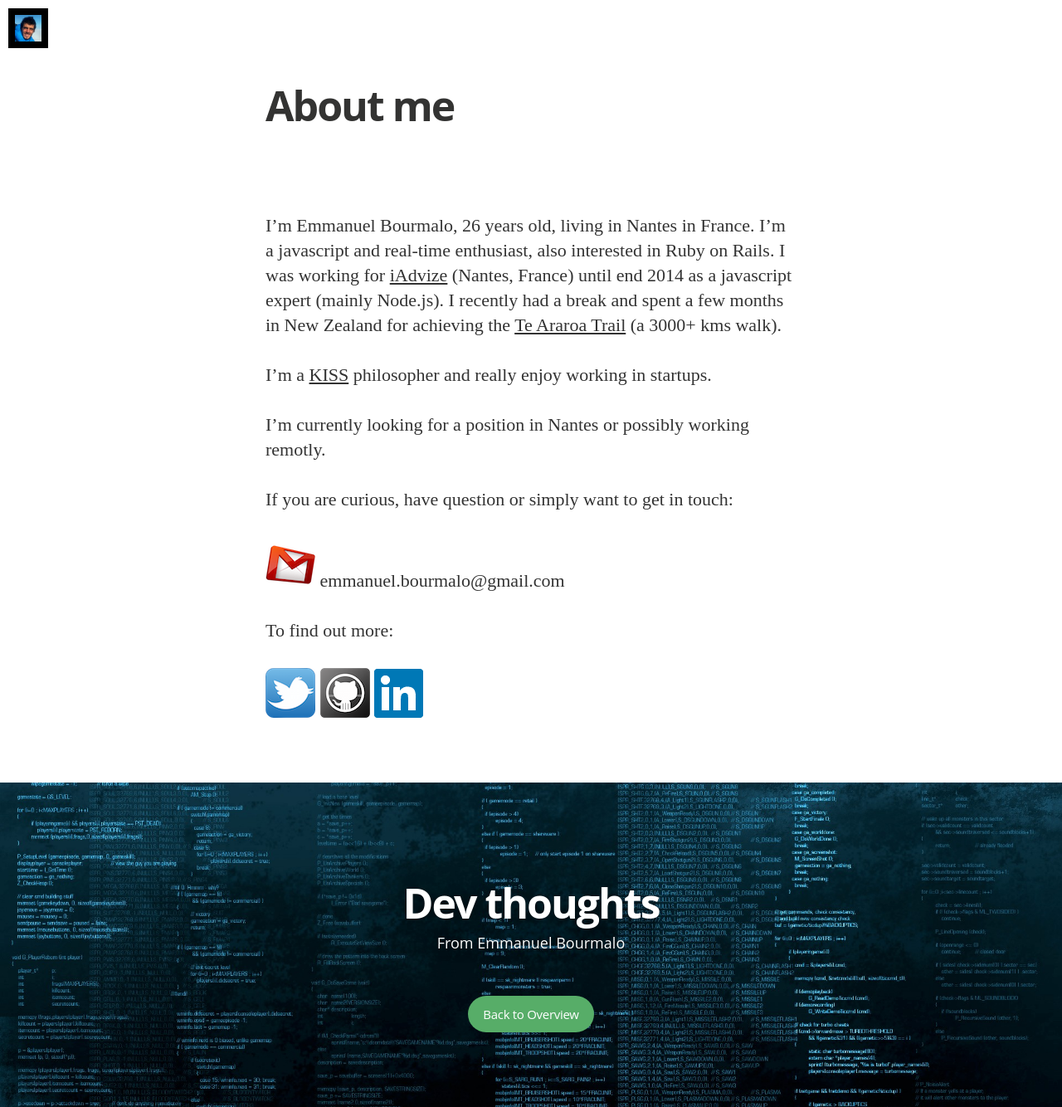
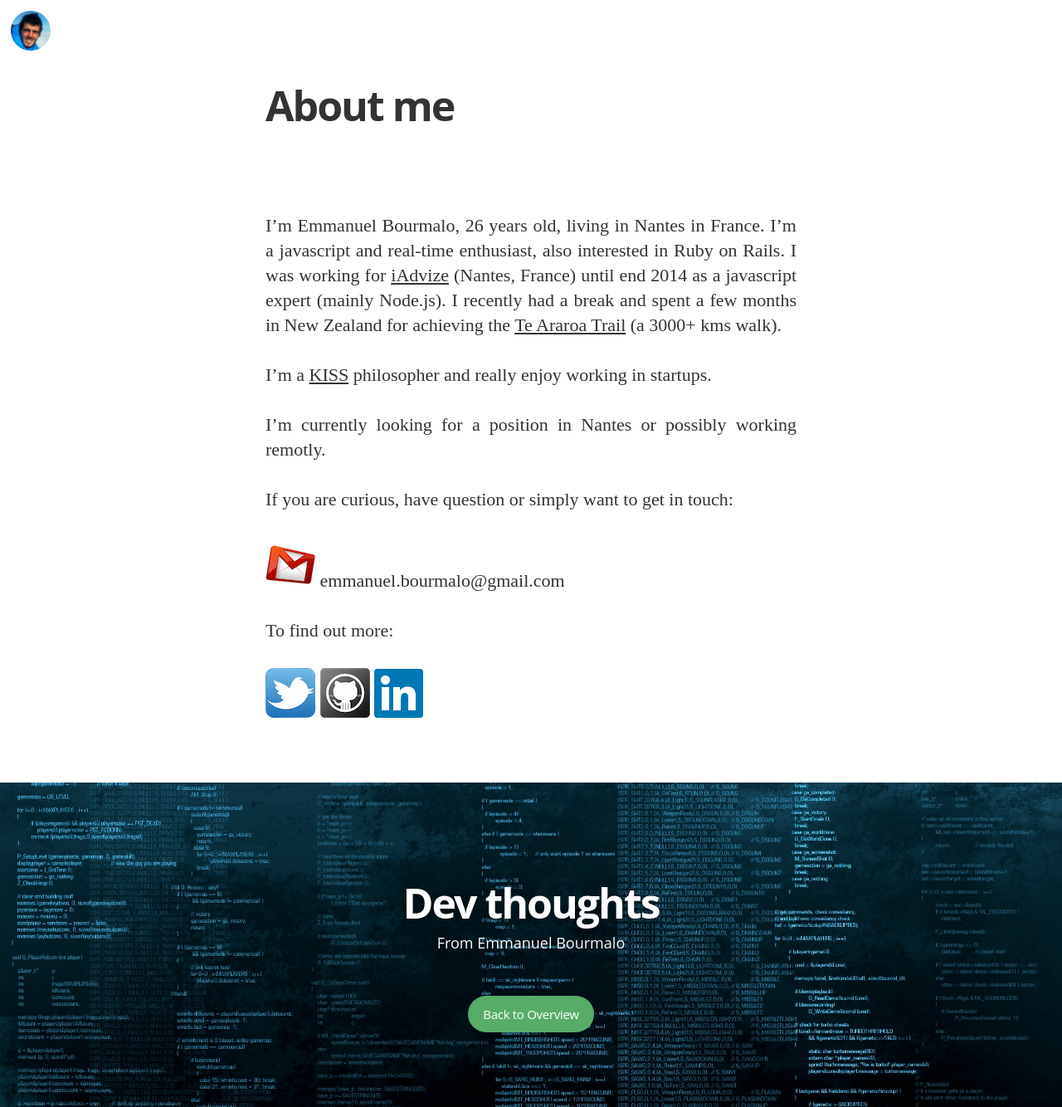
Before and after one commit to ebourmalo/ebourmalo.github.io, a Jekyll site: the page built from about.md, in a window 1280 px wide. Shown: the whole page at 83% size. Built offline with Jekyll 4.4.1, drawn with Linux system fonts in a browser that asks for light colours; nearby versions of some CDN libraries; some web fonts are replaced; Markdown is read by kramdown in place of the engine named in the settings.

Commit message:
update styles

```diff
--- a/css/main.sass
+++ b/css/main.sass
@@ -39,22 +39,27 @@
   -o-font-feature-settings: "liga", "dlig"
   font-feature-settings: "liga", "dlig"
 
+img[title="profile"]
+  float: right
+  border-radius: 10%
+  margin-left: 20px!important
+
 .logo-readium
   position: fixed
   left: 10px
   top: 10px
   width: $rs*3
   height: $rs*3
-  background-color: #000
+  border-radius: 50%
+  border: 3px solid #fff
+  background-color: #fff
   overflow: hidden
   z-index: 99
   .logo
     display: block
     position: absolute
-    top: $rs/2
-    left: $rs/2
-    width: $rs*2
-    height: $rs*2
+    width: $rs*3
+    height: $rs*3
     background-size: cover
     background-repeat: no-repeat
 
@@ -375,6 +380,7 @@
       -webkit-hyphens: auto
       -moz-hyphens: auto
       hyphens: auto
+      text-align: justify
     a
       color: #333
       text-decoration: underline
```
